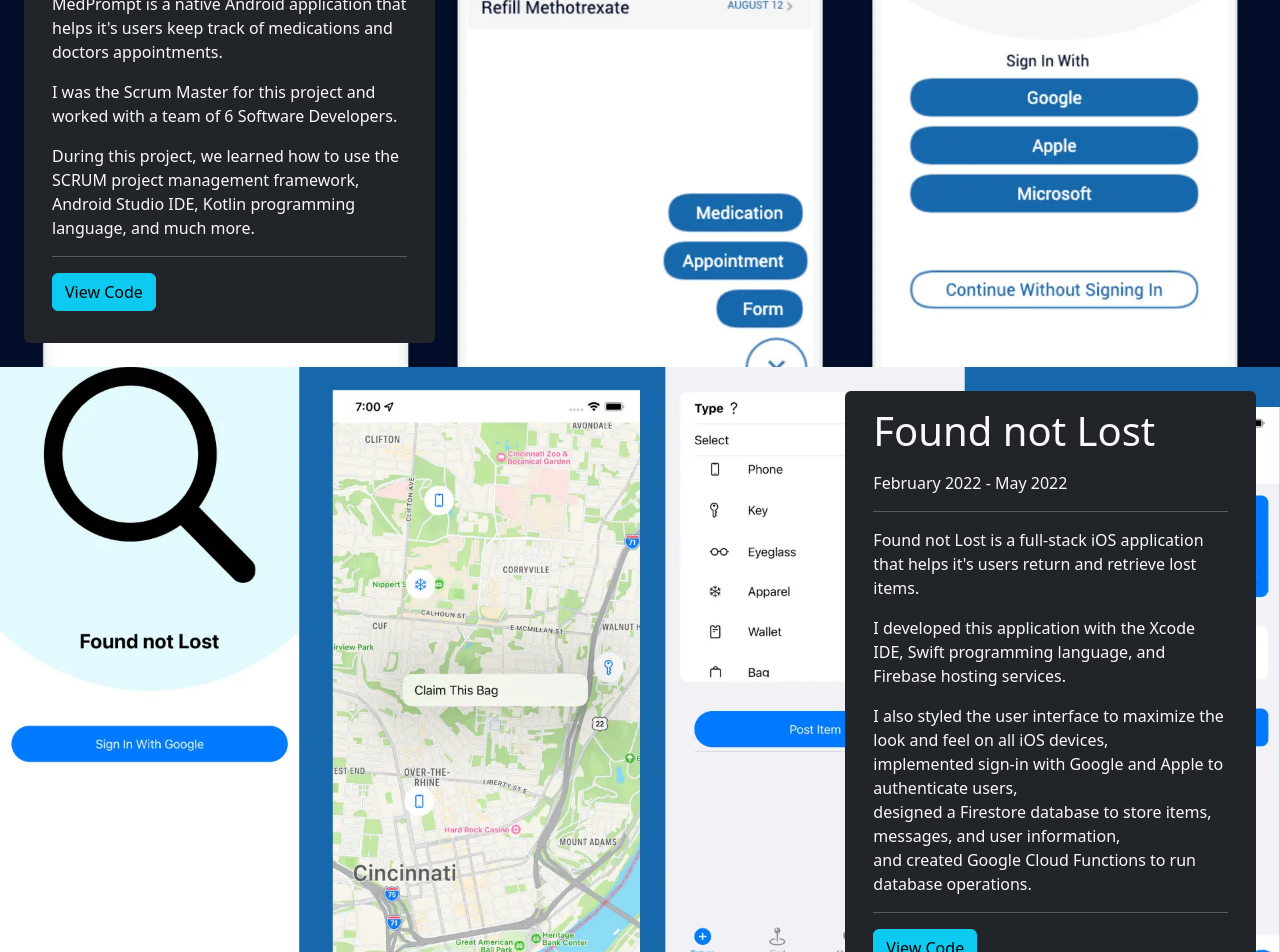
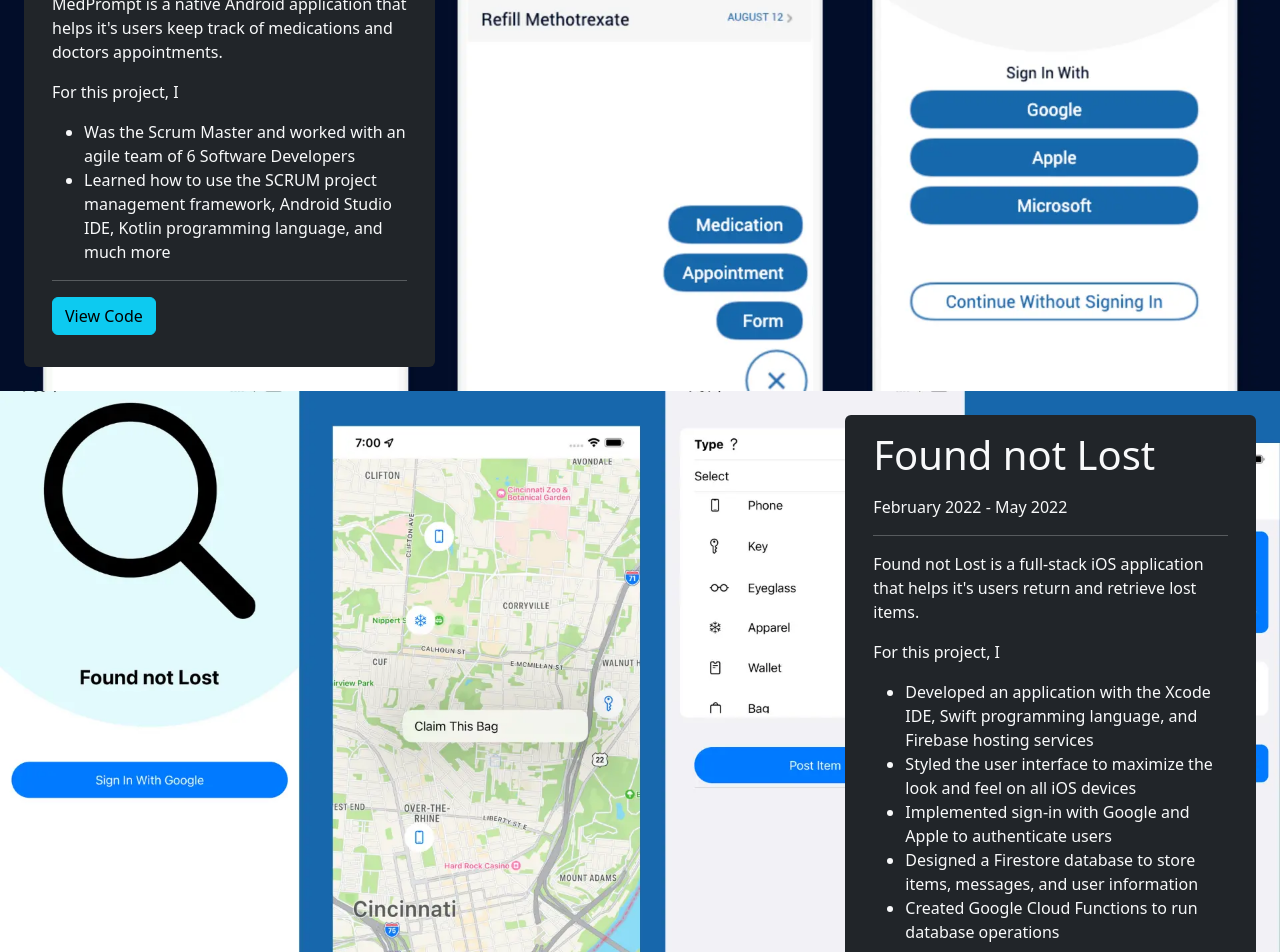
Before and after one commit to nathan-wick/nathan-wick-old, a React (Create React App) app in the folder nathan-wick/: page /projects in a window 1280 px wide. Shown: the part 420-1372 px from the top of the page. Built offline with nearby package versions, Linux system fonts and the light colour scheme.

Commit message:
Update Words

```diff
--- a/nathan-wick/src/components/views/About.tsx
+++ b/nathan-wick/src/components/views/About.tsx
@@ -45,7 +45,7 @@
     return (
         <>
             <p>
-                According to the Niche report, the University of Cincinnati is the overall best college location in Ohio.
+                According to the Niche report, the University of Cincinnati is the overall best college location in Ohio. The University of Cincinnati also has a highly-ranked and accredited Information Technology program, dedicated to shaping the newest Information Technology professionals.
             </p>
             <hr />
             <p>
@@ -53,13 +53,13 @@
             </p>
             <ul>
                 <li>
+                    GPA: 4.0
+                </li>
+                <li>
                     Degree: Bachelors of Science
                 </li>
                 <li>
                     Major: Software Development
-                </li>
-                <li>
-                    GPA: 4.0
                 </li>
             </ul>
         </>
--- a/nathan-wick/src/components/views/Projects.tsx
+++ b/nathan-wick/src/components/views/Projects.tsx
@@ -12,11 +12,12 @@
                 MedPrompt is a native Android application that helps it's users keep track of medications and doctors appointments.
             </p>
             <p>
-                I was the Scrum Master for this project and worked with a team of 6 Software Developers.
+                For this project, I
             </p>
-            <p>
-                During this project, we learned how to use the SCRUM project management framework, Android Studio IDE, Kotlin programming language, and much more.
-            </p>
+            <ul>
+                <li>Was the Scrum Master and worked with an agile team of 6 Software Developers</li>
+                <li>Learned how to use the SCRUM project management framework, Android Studio IDE, Kotlin programming language, and much more</li>
+            </ul>
             <hr />
             <Button
                 variant='info'
@@ -35,14 +36,15 @@
                 Found not Lost is a full-stack iOS application that helps it's users return and retrieve lost items.
             </p>
             <p>
-                I developed this application with the Xcode IDE, Swift programming language, and Firebase hosting services.
+                For this project, I
             </p>
-            <p>
-                I also styled the user interface to maximize the look and feel on all iOS devices,
-                <br />implemented sign-in with Google and Apple to authenticate users,
-                <br />designed a Firestore database to store items, messages, and user information,
-                <br />and created Google Cloud Functions to run database operations.
-            </p>
+            <ul>
+                <li>Developed an application with the Xcode IDE, Swift programming language, and Firebase hosting services</li>
+                <li>Styled the user interface to maximize the look and feel on all iOS devices</li>
+                <li>Implemented sign-in with Google and Apple to authenticate users</li>
+                <li>Designed a Firestore database to store items, messages, and user information</li>
+                <li>Created Google Cloud Functions to run database operations</li>
+            </ul>
             <hr />
             <Button
                 variant='info'
@@ -64,7 +66,7 @@
             </Helmet>
             <Header
                 title='Projects'
-                subtitle='By Nathan Wick' />
+                subtitle='Software Developed by Nathan Wick' />
             <Content
                 isMobile={props.isMobile}
                 alignment='left'
```
Also changed, not shown: nathan-wick/src/components/views/blogs/EightEssentialTypescriptDataStructures.tsx (line endings or trailing spaces).
